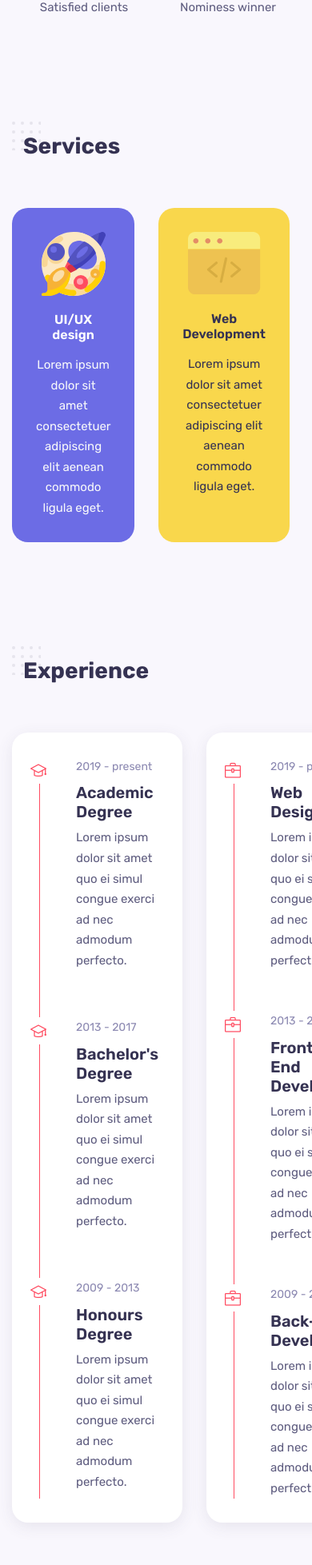
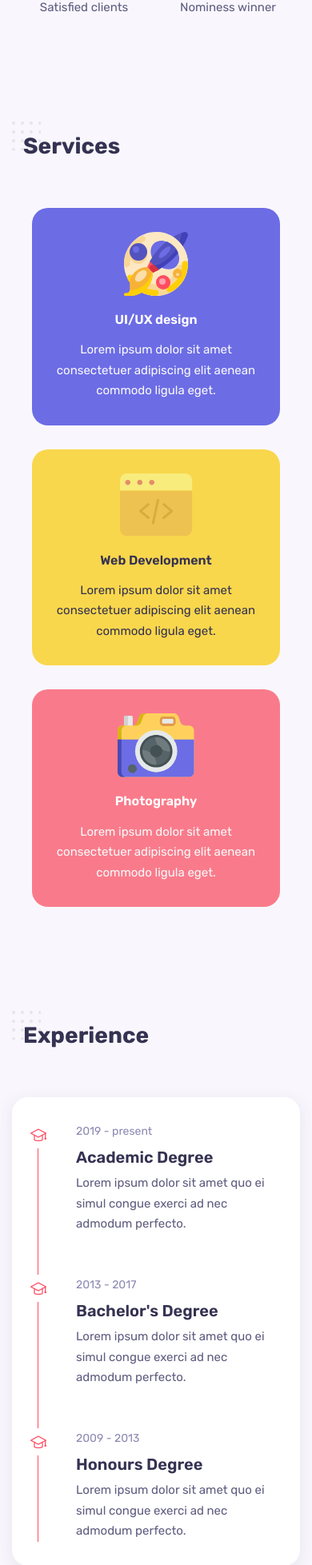
Before and after one commit to Leandro-Pinho/bolby, a React (Create React App) app: page / in a window 390 px wide. Shown: the part 1932-3889 px from the top of the page at 80% size. Built offline with nearby package versions, Linux system fonts and the light colour scheme.

Commit message:
criando a responsividade do resume e service

```diff
--- a/src/components/resume/resume.css
+++ b/src/components/resume/resume.css
@@ -51,3 +51,21 @@
     font-size: var(--h2-font-size);
     margin: 0.5rem 0;
 }
+
+@media screen and (max-width: 1024px) {
+    .resume__container {
+        grid-template-columns: 450px;
+        justify-content: center;
+        row-gap: 1.875rem;
+    }
+
+    .timeline__item::before {
+        left: 2px;
+    }
+}
+
+@media screen and (max-width: 576px) {
+    .resume__container {
+        grid-template-columns: 1fr;
+    }
+}
--- a/src/components/services/services.css
+++ b/src/components/services/services.css
@@ -48,3 +48,17 @@
 .services__card:nth-child(2) .services__description {
     color: var(--title-color);
 }
+
+@media screen and (max-width: 1024px) {
+    .services__container {
+        grid-template-columns: repeat(2, 330px);
+        justify-content: center;
+        row-gap: 1.875rem;
+    }
+}
+
+@media screen and (max-width: 768px) {
+    .services__container {
+        grid-template-columns: 310px;
+    }
+}
```
